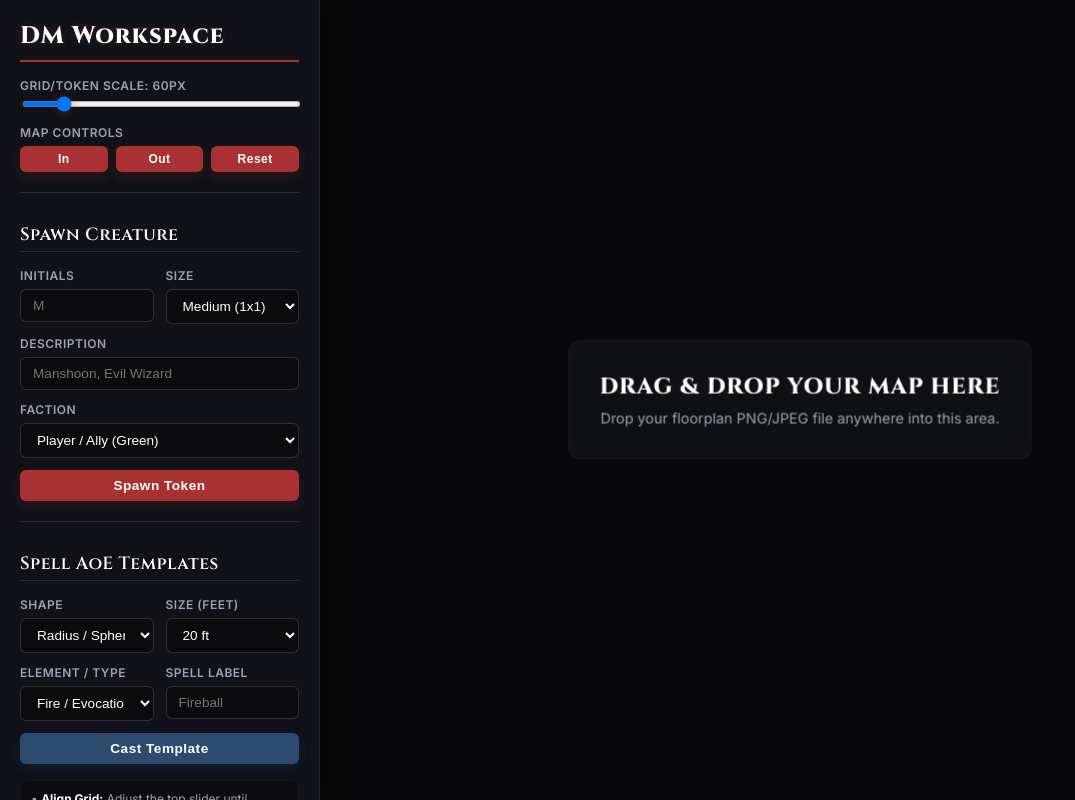
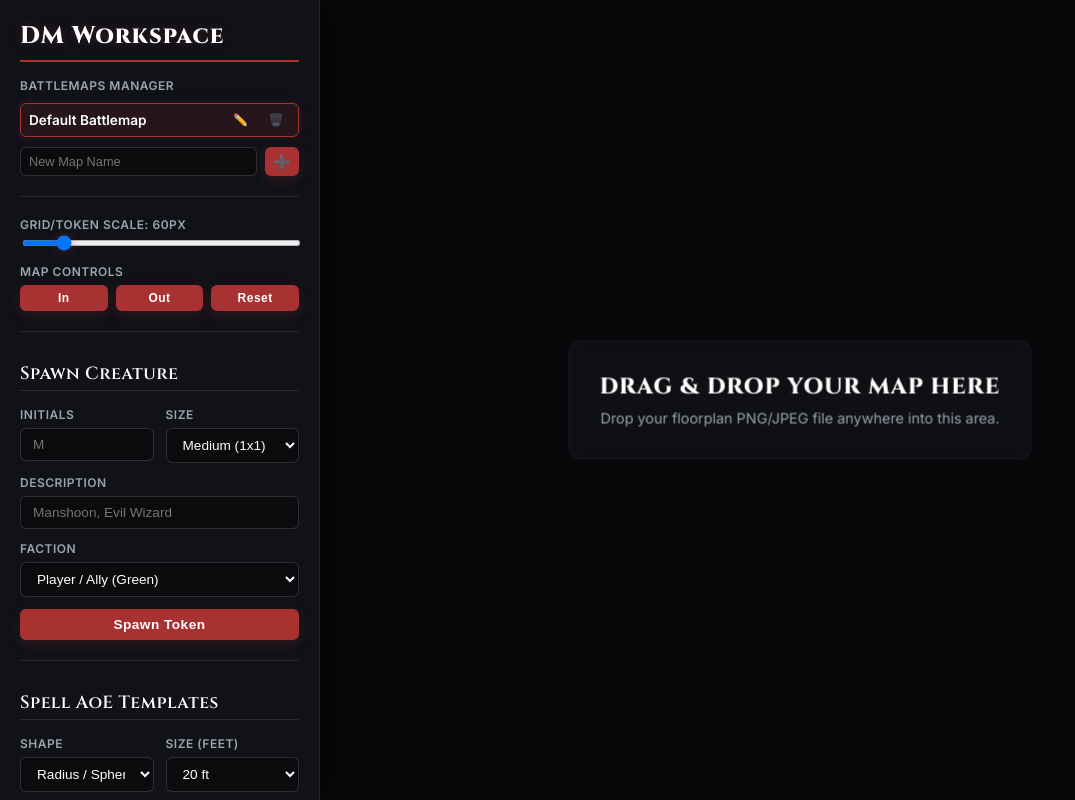
Before and after one commit to gregryork/EpicRpgBattleMap, a React (Vite) app: page / in a window 1280 px wide. Shown: the whole page, without its empty margins (0-1075 px from the left). Built offline with nearby package versions, Linux system fonts and the light colour scheme.

Commit message:
Pages added

```diff
--- a/src/App.jsx
+++ b/src/App.jsx
@@ -3,81 +3,140 @@ import Sidebar from './components/Sidebar';
 import MapViewport from './components/MapViewport';
 import Token from './components/Token';
 import SpellTemplate from './components/SpellTemplate';
-import { saveMapToDB, getMapFromDB } from './utils/db';
+import { saveMapToDB, getMapFromDB, clearMapFromDB } from './utils/db';
 
-// Helper to load initial state from localStorage
+// Helper to load initial state from localStorage with legacy migration
 const getInitialBoardState = () => {
-  const raw = localStorage.getItem('dnd_battlemap_state');
+  const raw = localStorage.getItem('dnd_battlemaps_state');
   if (raw) {
     try {
       const parsed = JSON.parse(raw);
+      if (parsed.maps && parsed.maps.length > 0) {
         return {
-        scale: parsed.scale ?? 1,
-        panX: parsed.panX ?? 10,
-        panY: parsed.panY ?? 10,
-        gridUnit: parsed.gridUnit ? parseInt(parsed.gridUnit, 10) : 60,
-        tokens: parsed.tokens ?? [],
-        spells: parsed.spells ?? [],
+          maps: parsed.maps,
+          activeMapId: parsed.activeMapId || parsed.maps[0].id,
         };
+      }
     } catch (e) {
       console.error('Failed to parse saved board state:', e);
     }
   }
+
+  // Legacy Migration Check
+  const legacyRaw = localStorage.getItem('dnd_battlemap_state');
+  if (legacyRaw) {
+    try {
+      const legacy = JSON.parse(legacyRaw);
+      const defaultMap = {
+        id: 'map-default',
+        name: 'Default Battlemap',
+        gridUnit: legacy.gridUnit ? parseInt(legacy.gridUnit, 10) : 60,
+        scale: legacy.scale ?? 1,
+        panX: legacy.panX ?? 10,
+        panY: legacy.panY ?? 10,
+        tokens: legacy.tokens ?? [],
+        spells: legacy.spells ?? [],
+      };
       return {
+        maps: [defaultMap],
+        activeMapId: 'map-default',
+      };
+    } catch (e) {
+      console.error('Failed to migrate legacy single map state:', e);
+    }
+  }
+
+  // Default configuration
+  return {
+    maps: [
+      {
+        id: 'map-default',
+        name: 'Default Battlemap',
+        gridUnit: 60,
         scale: 1,
         panX: 10,
         panY: 10,
-    gridUnit: 60,
         tokens: [],
         spells: [],
+      },
+    ],
+    activeMapId: 'map-default',
   };
 };
 
 function App() {
   const initialState = getInitialBoardState();
 
-  // Core board states
-  const [scale, setScale] = useState(initialState.scale);
-  const [panX, setPanX] = useState(initialState.panX);
-  const [panY, setPanY] = useState(initialState.panY);
-  const [gridUnit, setGridUnit] = useState(initialState.gridUnit);
-  const [tokens, setTokens] = useState(initialState.tokens);
-  const [spells, setSpells] = useState(initialState.spells);
+  // Core multi-map states
+  const [maps, setMaps] = useState(initialState.maps);
+  const [activeMapId, setActiveMapId] = useState(initialState.activeMapId);
   const [mapImage, setMapImage] = useState('');
 
   // UI state
   const [isSpacePressed, setIsSpacePressed] = useState(false);
 
-  // Load map image from IndexedDB on mount
+  // Active Map helper getter
+  const activeMap =
+    maps.find((m) => m.id === activeMapId) ||
+    maps[0] ||
+    {
+      id: 'map-default',
+      name: 'Default Battlemap',
+      gridUnit: 60,
+      scale: 1,
+      panX: 10,
+      panY: 10,
+      tokens: [],
+      spells: [],
+    };
+
+  // Helper to update properties of the active map in state
+  const updateActiveMap = (updater) => {
+    setMaps((prev) =>
+      prev.map((m) => (m.id === activeMapId ? { ...m, ...updater(m) } : m))
+    );
+  };
+
+  // Load map image from IndexedDB whenever activeMapId changes
   useEffect(() => {
-    const loadSavedMap = async () => {
+    let isCurrent = true;
+    const loadActiveMapImage = async () => {
       try {
-        const file = await getMapFromDB();
+        const file = await getMapFromDB(activeMapId);
+        if (!isCurrent) return;
+
+        if (mapImage && mapImage.startsWith('blob:')) {
+          URL.revokeObjectURL(mapImage);
+        }
+
         if (file) {
           const objectUrl = URL.createObjectURL(file);
           setMapImage(objectUrl);
+        } else {
+          setMapImage('');
         }
       } catch (err) {
-        console.error('Failed to restore map from database:', err);
+        console.error('Failed to restore active map from IndexedDB:', err);
+        if (isCurrent) setMapImage('');
       }
     };
-    loadSavedMap();
-  }, []);
 
-  // Sync state to localStorage whenever changes occur
+    loadActiveMapImage();
+    return () => {
+      isCurrent = false;
+    };
+  }, [activeMapId]);
+
+  // Sync state to localStorage whenever maps or activeMapId changes
   useEffect(() => {
     const state = {
-      scale,
-      panX,
-      panY,
-      gridUnit,
-      tokens,
-      spells,
+      maps,
+      activeMapId,
     };
-    localStorage.setItem('dnd_battlemap_state', JSON.stringify(state));
-  }, [scale, panX, panY, gridUnit, tokens, spells]);
+    localStorage.setItem('dnd_battlemaps_state', JSON.stringify(state));
+  }, [maps, activeMapId]);
 
-  // Clean up Object URL on unmount or map change
+  // Clean up Object URL on unmount
   useEffect(() => {
     return () => {
       if (mapImage && mapImage.startsWith('blob:')) {
@@ -117,7 +176,7 @@ function App() {
     };
   }, []);
 
-  // Map dropped file loading
+  // Map file upload / dropped handler
   const handleMapDropped = async (file) => {
     if (mapImage && mapImage.startsWith('blob:')) {
       URL.revokeObjectURL(mapImage);
@@ -125,7 +184,7 @@ function App() {
     const objectUrl = URL.createObjectURL(file);
     setMapImage(objectUrl);
     try {
-      await saveMapToDB(file);
+      await saveMapToDB(activeMapId, file);
     } catch (err) {
       console.error('Failed to save map image to database:', err);
     }
@@ -134,22 +193,20 @@ function App() {
   // Zoom Button Handlers
   const handleZoomIn = () => {
     if (!mapImage) return;
-    setScale((prev) => Math.min(6, prev * 1.2));
+    updateActiveMap((m) => ({ scale: Math.min(6, m.scale * 1.2) }));
   };
 
   const handleZoomOut = () => {
     if (!mapImage) return;
-    setScale((prev) => Math.max(0.08, prev * 0.8));
+    updateActiveMap((m) => ({ scale: Math.max(0.08, m.scale * 0.8) }));
   };
 
   const handleZoomReset = () => {
     if (!mapImage) return;
-    setScale(1);
-    setPanX(10);
-    setPanY(10);
+    updateActiveMap(() => ({ scale: 1, panX: 10, panY: 10 }));
   };
 
-  // Spawning Helpers
+  // Creature Spawning Helper
   const handleAddToken = ({ name, size, desc, faction }) => {
     const newToken = {
       id: `token-${Date.now()}-${Math.random().toString(36).substr(2, 9)}`,
@@ -160,9 +217,10 @@ function App() {
       x: 50,
       y: 50,
     };
-    setTokens((prev) => [...prev, newToken]);
+    updateActiveMap((m) => ({ tokens: [...m.tokens, newToken] }));
   };
 
+  // Spell Template Spawning Helper
   const handleAddSpell = ({ shape, sizeFeet, element, label }) => {
     const gridUnits = sizeFeet / 5;
     let wUnits = gridUnits;
@@ -187,67 +245,107 @@ function App() {
       x: 100,
       y: 100,
     };
-    setSpells((prev) => [...prev, newSpell]);
+    updateActiveMap((m) => ({ spells: [...m.spells, newSpell] }));
   };
 
-  // Drag End coordinates update
+  // Drag End handlers
   const handleTokenDragEnd = (id, newX, newY) => {
-    setTokens((prev) =>
-      prev.map((t) => (t.id === id ? { ...t, x: newX, y: newY } : t))
-    );
+    updateActiveMap((m) => ({
+      tokens: m.tokens.map((t) => (t.id === id ? { ...t, x: newX, y: newY } : t)),
+    }));
   };
 
   const handleSpellDragEnd = (id, newX, newY) => {
-    setSpells((prev) =>
-      prev.map((s) => (s.id === id ? { ...s, x: newX, y: newY } : s))
-    );
+    updateActiveMap((m) => ({
+      spells: m.spells.map((s) => (s.id === id ? { ...s, x: newX, y: newY } : s)),
+    }));
   };
 
   // Double Click deletion handlers
   const handleTokenDelete = (id) => {
-    setTokens((prev) => prev.filter((t) => t.id !== id));
+    updateActiveMap((m) => ({ tokens: m.tokens.filter((t) => t.id !== id) }));
   };
 
   const handleSpellDelete = (id) => {
-    setSpells((prev) => prev.filter((s) => s.id !== id));
+    updateActiveMap((m) => ({ spells: m.spells.filter((s) => s.id !== id) }));
+  };
+
+  // Battlemap Manager Operations
+  const handleCreateMap = (name) => {
+    const newMap = {
+      id: `map-${Date.now()}`,
+      name,
+      gridUnit: 60,
+      scale: 1,
+      panX: 10,
+      panY: 10,
+      tokens: [],
+      spells: [],
+    };
+    setMaps((prev) => [...prev, newMap]);
+    setActiveMapId(newMap.id);
+  };
+
+  const handleRenameMap = (id, newName) => {
+    setMaps((prev) =>
+      prev.map((m) => (m.id === id ? { ...m, name: newName } : m))
+    );
+  };
+
+  const handleDeleteMap = async (id) => {
+    if (maps.length <= 1) return;
+
+    if (activeMapId === id) {
+      const remaining = maps.filter((m) => m.id !== id);
+      setActiveMapId(remaining[0].id);
+    }
+
+    setMaps((prev) => prev.filter((m) => m.id !== id));
+
+    try {
+      await clearMapFromDB(id);
+    } catch (err) {
+      console.error('Failed to remove map image from database:', err);
+    }
   };
 
   return (
     <>
       <Sidebar
-        gridUnit={gridUnit}
-        setGridUnit={setGridUnit}
+        gridUnit={activeMap.gridUnit}
+        setGridUnit={(val) => updateActiveMap(() => ({ gridUnit: val }))}
         isMapActive={!!mapImage}
         onZoomIn={handleZoomIn}
         onZoomOut={handleZoomOut}
         onZoomReset={handleZoomReset}
         onAddToken={handleAddToken}
         onAddSpell={handleAddSpell}
+        maps={maps}
+        activeMapId={activeMapId}
+        onSwitchMap={setActiveMapId}
+        onCreateMap={handleCreateMap}
+        onRenameMap={handleRenameMap}
+        onDeleteMap={handleDeleteMap}
       />
 
       <MapViewport
         mapImage={mapImage}
-        scale={scale}
-        panX={panX}
-        panY={panY}
-        gridUnit={gridUnit}
+        scale={activeMap.scale}
+        panX={activeMap.panX}
+        panY={activeMap.panY}
+        gridUnit={activeMap.gridUnit}
         isSpacePressed={isSpacePressed}
         onMapDropped={handleMapDropped}
-        onPanChange={(x, y) => {
-          setPanX(x);
-          setPanY(y);
-        }}
-        onZoomChange={(s, x, y) => {
-          setScale(s);
-          setPanX(x);
-          setPanY(y);
-        }}
+        onPanChange={(x, y) => updateActiveMap(() => ({ panX: x, panY: y }))}
+        onZoomChange={(s, x, y) =>
+          updateActiveMap(() => ({ scale: s, panX: x, panY: y }))
+        }
         onSaveState={() => {
           // Triggers side effect update save
-          setScale((s) => s);
+          setMaps((m) => [...m]);
         }}
       >
-        {tokens.map((token) => (
+        {activeMap.tokens.map((token) => (
           <Token
             key={token.id}
             id={token.id}
@@ -257,14 +355,14 @@ function App() {
             size={token.size}
             x={token.x}
             y={token.y}
-            scale={scale}
+            scale={activeMap.scale}
             isSpacePressed={isSpacePressed}
             onDragEnd={handleTokenDragEnd}
             onDelete={handleTokenDelete}
           />
         ))}
 
-        {spells.map((spell) => (
+        {activeMap.spells.map((spell) => (
           <SpellTemplate
             key={spell.id}
             id={spell.id}
@@ -276,7 +374,7 @@ function App() {
             hUnits={spell.hUnits}
             x={spell.x}
             y={spell.y}
-            scale={scale}
+            scale={activeMap.scale}
             isSpacePressed={isSpacePressed}
             onDragEnd={handleSpellDragEnd}
             onDelete={handleSpellDelete}
--- a/src/components/Sidebar.jsx
+++ b/src/components/Sidebar.jsx
@@ -9,6 +9,12 @@ const Sidebar = ({
   onZoomReset,
   onAddToken,
   onAddSpell,
+  maps,
+  activeMapId,
+  onSwitchMap,
+  onCreateMap,
+  onRenameMap,
+  onDeleteMap,
 }) => {
   // Spawn creature state
   const [tokenName, setTokenName] = useState('');
@@ -58,6 +64,121 @@ const Sidebar = ({
   return (
     <aside className="sidebar">
       <h2>DM Workspace</h2>
+
+      <div className="input-group">
+        <label>Battlemaps Manager</label>
+        <div className="map-list" style={{ display: 'flex', flexDirection: 'column', gap: '8px', marginTop: '4px' }}>
+          {maps.map((map) => {
+            const isActive = map.id === activeMapId;
+            return (
+              <div
+                key={map.id}
+                style={{
+                  display: 'flex',
+                  alignItems: 'center',
+                  gap: '8px',
+                  background: isActive ? 'rgba(168, 50, 50, 0.15)' : 'rgba(255,255,255,0.03)',
+                  border: `1px solid ${isActive ? 'var(--accent-color)' : 'rgba(255,255,255,0.08)'}`,
+                  borderRadius: '6px',
+                  padding: '4px 8px',
+                  boxShadow: isActive ? '0 0 10px rgba(168, 50, 50, 0.2)' : 'none',
+                }}
+              >
+                <div
+                  onClick={() => onSwitchMap(map.id)}
+                  style={{
+                    flexGrow: 1,
+                    cursor: 'pointer',
+                    fontSize: '0.85rem',
+                    fontWeight: isActive ? '600' : '400',
+                    color: isActive ? '#fff' : 'var(--text-secondary)',
+                    overflow: 'hidden',
+                    textOverflow: 'ellipsis',
+                    whiteSpace: 'nowrap',
+                    padding: '4px 0',
+                  }}
+                  title={map.name}
+                >
+                  {map.name}
+                </div>
+                <button
+                  onClick={() => {
+                    const newName = window.prompt('Rename Battlemap:', map.name);
+                    if (newName && newName.trim()) {
+                      onRenameMap(map.id, newName.trim());
+                    }
+                  }}
+                  style={{
+                    width: 'auto',
+                    padding: '2px 6px',
+                    fontSize: '0.75rem',
+                    background: 'transparent',
+                    border: 'none',
+                    boxShadow: 'none',
+                    color: 'var(--text-secondary)',
+                    cursor: 'pointer',
+                  }}
+                  title="Rename"
+                >
+                  ✏️
+                </button>
+                <button
+                  onClick={() => {
+                    if (maps.length <= 1) {
+                      alert('You must have at least one battlemap!');
+                      return;
+                    }
+                    if (window.confirm(`Delete battlemap "${map.name}"? This will also delete all of its tokens and spells.`)) {
+                      onDeleteMap(map.id);
+                    }
+                  }}
+                  disabled={maps.length <= 1}
+                  style={{
+                    width: 'auto',
+                    padding: '2px 6px',
+                    fontSize: '0.75rem',
+                    background: 'transparent',
+                    border: 'none',
+                    boxShadow: 'none',
+                    color: maps.length <= 1 ? 'var(--text-muted)' : '#ef4444',
+                    cursor: maps.length <= 1 ? 'not-allowed' : 'pointer',
+                    opacity: maps.length <= 1 ? 0.4 : 1,
+                  }}
+                  title="Delete"
+                >
+                  🗑️
+                </button>
+              </div>
+            );
+          })}
+        </div>
+
+        {/* Create Map Form */}
+        <form
+          onSubmit={(e) => {
+            e.preventDefault();
+            const name = e.target.elements.newMapName.value.trim();
+            if (name) {
+              onCreateMap(name);
+              e.target.reset();
+            }
+          }}
+          style={{ display: 'flex', gap: '8px', marginTop: '4px' }}
+        >
+          <input
+            type="text"
+            name="newMapName"
+            placeholder="New Map Name"
+            required
+            style={{ flexGrow: 1, padding: '6px 8px', fontSize: '0.8rem' }}
+          />
+          <button type="submit" style={{ width: '40px', padding: '6px 0', display: 'flex', justifyContent: 'center', alignItems: 'center' }}>
+            ➕
+          </button>
+        </form>
+      </div>
+
+      <hr className="divider" />
 
       <div className="input-group">
         <label htmlFor="grid-slider">Grid/Token Scale: {gridUnit}px</label>
```
Also changed, not shown: src/utils/db.js (+27 -7 lines). Lines whose indentation alone changed are shown as unchanged.
